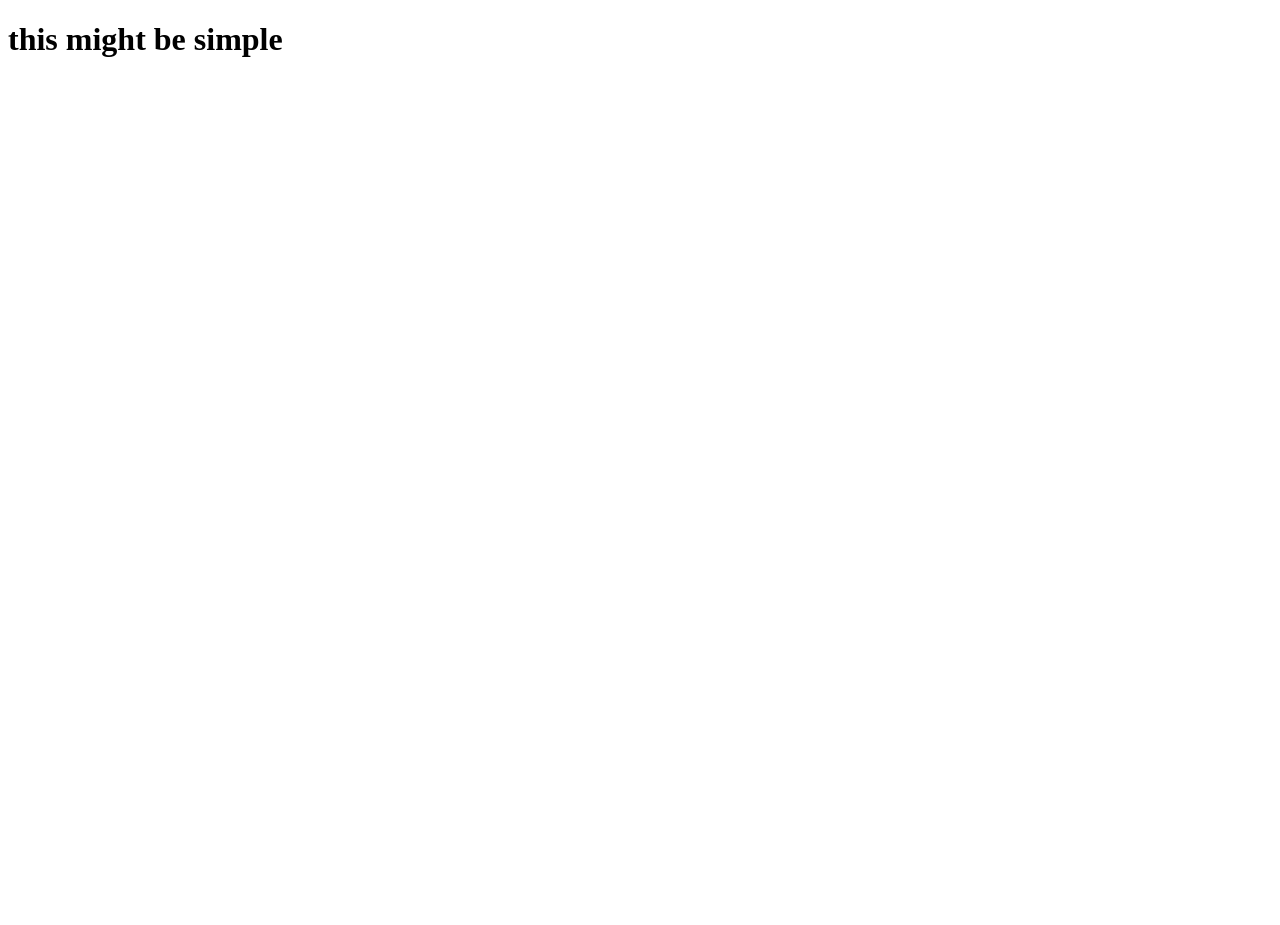
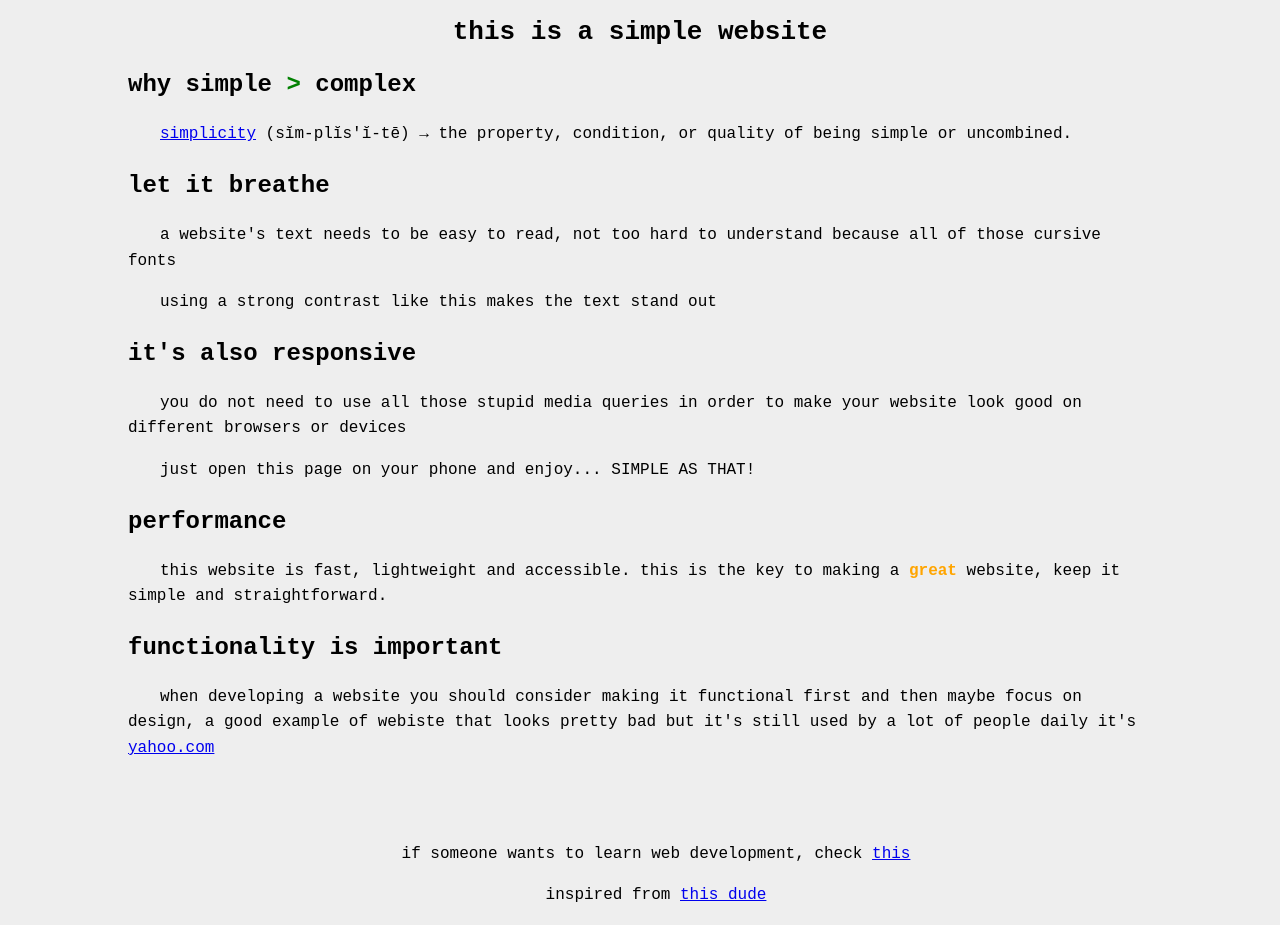
Before and after one commit to 8xu/simple, a plain HTML site: page index.html in a window 1280 px wide. Before the commit the page ends 800 px from the top, so only its background shows below. Drawn offline with Linux system fonts and the light colour scheme.

Commit message:
✨ this needs to be simple

```diff
--- a/index.html
+++ b/index.html
@@ -6,7 +6,61 @@
     <meta name="viewport" content="width=device-width, initial-scale=1.0">
     <title>simple.8xu.tech</title>
 </head>
+
+<style>
+    body {
+        font-family: monospace;
+        width: 80vw;
+        margin: 0 auto;
+        background: #EEEEEE;
+        color: #000;
+    }
+
+    p {
+        font-size: 1rem;
+        line-height: 1.6rem;
+        text-indent: 2rem;
+    }
+
+    h3 {
+        font-size: 1.5rem;
+    }
+
+    .center {
+        text-align: center;
+    }
+
+    footer {
+        margin-top: 5rem;
+    }
+
+</style>
+
 <body>
-    <h1>this might be simple</h1>
+    <header>
+        <h1 class="center">this is a simple website</h1>
+    </header>
+
+    <h3>why simple <span style="color: green"">></span> complex</h3>
+    <p><a href="https://wikipedia.org/wiki/Simplicity" target="_blank">simplicity</a> (sĭm-plĭs′ĭ-tē) &#x02192; the property, condition, or quality of being simple or uncombined.</p>
+
+    <h3>let it breathe</h3>
+    <p>a website's text needs to be easy to read, not too hard to understand because all of those cursive fonts</p>
+    <p>using a strong contrast like this makes the text stand out</p>
+
+    <h3>it's also responsive</h3>
+    <p>you do not need to use all those stupid media queries in order to make your website look good on different browsers or devices</p>
+    <p>just open this page on your phone and enjoy... SIMPLE AS THAT!</p>
+
+    <h3>performance</h3>
+    <p>this website is fast, lightweight and accessible. this is the key to making a <span style="color: orange; font-weight: bold">great</span> website, keep it simple and straightforward.</p>
+
+    <h3>functionality is important</h3>
+    <p>when developing a website you should consider making it functional first and then maybe focus on design, a good example of webiste that looks pretty bad but it's still used by a lot of people daily it's <a href="https://yahoo.com" target="_blank">yahoo.com</a></p>
+
+    <footer class="center">
+        <p>if someone wants to learn web development, check <a href="https://developer.mozilla.org/" target="_blank">this</a></p>
+        <p>inspired from <a href="http://bettermotherfuckingwebsite.com/" target="_blank">this dude</a></p>
+    </footer>
 </body>
 </html>
```
